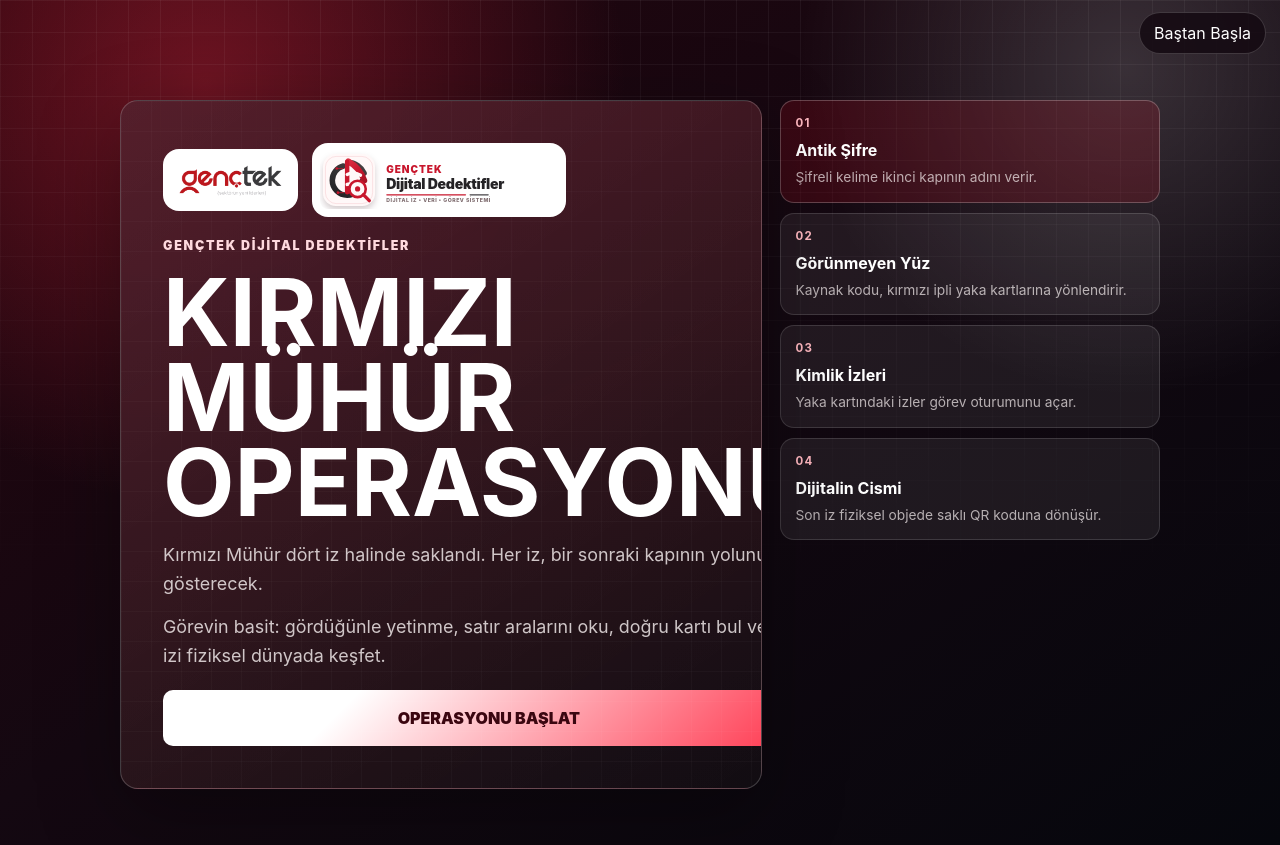
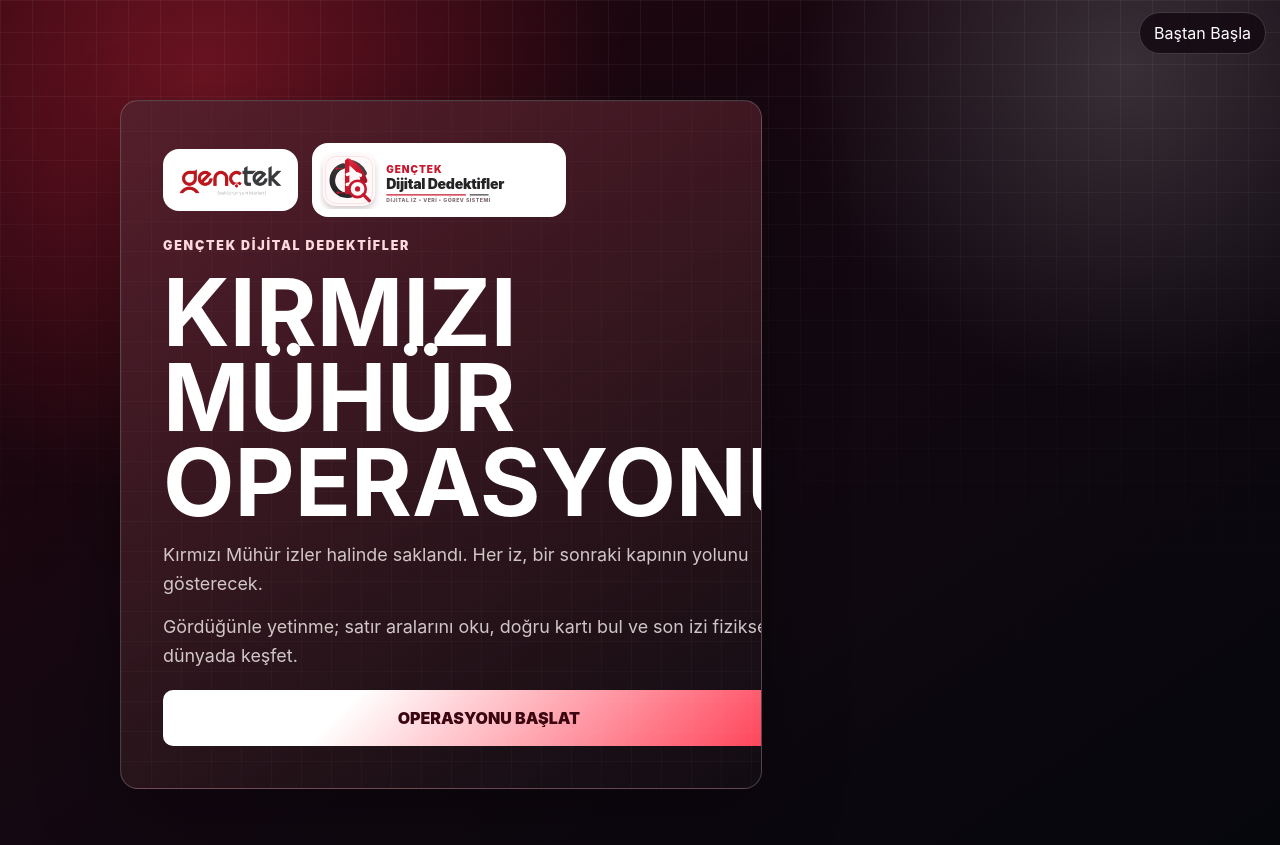
Before and after one commit to AYEXdws/genctek-dedektif, a React (Vite) app: page / in a window 1280 px wide. Built offline with nearby package versions, Linux system fonts and the light colour scheme.

Commit message:
Align chained detective experience

```diff
--- a/src/App.css
+++ b/src/App.css
@@ -1960,44 +1960,6 @@ input:focus {
   margin: 0;
 }
 
-.chain-map {
-  display: grid;
-  gap: 10px;
-  grid-template-columns: repeat(2, minmax(0, 1fr));
-}
-
-.chain-map div {
-  background: rgba(255, 255, 255, 0.07);
-  border: 1px solid rgba(255, 255, 255, 0.14);
-  border-radius: 14px;
-  display: grid;
-  gap: 6px;
-  min-width: 0;
-  padding: 14px;
-}
-
-.chain-map div.active {
-  background: rgba(209, 18, 42, 0.18);
-  border-color: rgba(255, 255, 255, 0.24);
-}
-
-.chain-map b {
-  color: #ffb8c0;
-  font-size: 0.72rem;
-  letter-spacing: 0.12em;
-}
-
-.chain-map strong {
-  color: #ffffff;
-}
-
-.chain-map p {
-  color: rgba(255, 248, 248, 0.68);
-  font-size: 0.86rem;
-  line-height: 1.4;
-  margin: 0;
-}
-
 .chain-card {
   display: grid;
   gap: 18px;
@@ -2108,7 +2070,6 @@ input:focus {
 }
 
 .success-panel h2,
-.source-bridge h2,
 .final-arrival h2,
 .inbox-header h2 {
   color: #ffffff;
@@ -2224,7 +2185,7 @@ input:focus {
 }
 
 .master-certificate {
-  aspect-ratio: 9 / 16;
+  aspect-ratio: 1346 / 898;
   background:
     linear-gradient(90deg, rgba(209, 18, 42, 0.05) 0 1px, transparent 1px),
     linear-gradient(180deg, rgba(209, 18, 42, 0.045) 0 1px, transparent 1px),
@@ -2238,21 +2199,21 @@ input:focus {
   display: grid;
   gap: 14px;
   margin: 0 auto;
-  max-width: 360px;
+  max-width: 760px;
   overflow: hidden;
   padding: 22px 20px;
   position: relative;
-  width: min(100%, 360px);
+  width: min(100%, 760px);
 }
 
 .master-certificate.is-exporting {
   aspect-ratio: auto !important;
   box-shadow: none !important;
-  height: 640px !important;
+  height: 898px !important;
   margin: 0 !important;
   max-width: none !important;
   min-height: 0 !important;
-  width: 360px !important;
+  width: 1346px !important;
 }
 
 .master-watermark {
@@ -2455,6 +2416,56 @@ input:focus {
   margin: 0;
 }
 
+.template-certificate {
+  background:
+    url("/assets/usta-dedektif-belgesi-template.png") center / 100% 100% no-repeat,
+    #fffdfb;
+  border: 0;
+  border-radius: 0;
+  display: block;
+  padding: 0;
+}
+
+.template-background-probe {
+  height: 1px;
+  left: -9999px;
+  opacity: 0;
+  pointer-events: none;
+  position: absolute;
+  top: -9999px;
+  width: 1px;
+}
+
+.template-recipient-name {
+  color: #f6f0e9;
+  filter: drop-shadow(0 2px 8px rgba(0, 0, 0, 0.82));
+  display: block;
+  font-family: Georgia, "Times New Roman", serif;
+  font-size: clamp(1.5rem, 4.3vw, 3.2rem);
+  font-weight: 950;
+  left: 50%;
+  letter-spacing: 0.08em;
+  line-height: 1.08;
+  max-width: 44%;
+  overflow-wrap: anywhere;
+  position: absolute;
+  text-align: center;
+  text-transform: uppercase;
+  top: 54%;
+  transform: translateX(-50%);
+  width: 44%;
+  z-index: 2;
+}
+
+.template-recipient-name.wide-name {
+  font-size: clamp(1.2rem, 3.3vw, 2.44rem);
+}
+
+.template-recipient-name.compact-name {
+  font-size: clamp(0.92rem, 2.6vw, 1.9rem);
+  line-height: 1.12;
+}
+
 @media (min-width: 900px) {
   .chain-home {
     grid-template-columns: minmax(0, 1.1fr) minmax(300px, 0.65fr);
@@ -2462,10 +2473,6 @@ input:focus {
 
   .chain-hero {
     grid-row: span 2;
-  }
-
-  .chain-map {
-    grid-template-columns: 1fr;
   }
 
   .mail-page {
@@ -2493,10 +2500,6 @@ input:focus {
   .brand-lockup {
     align-items: flex-start;
     flex-direction: column;
-  }
-
-  .chain-map {
-    grid-template-columns: 1fr;
   }
 
   .inbox-header {
--- a/src/App.jsx
+++ b/src/App.jsx
@@ -8,9 +8,7 @@ import {
   CHAIN_STATE_VERSION,
   CHAIN_STORAGE_KEY,
   FINAL_ROUTE,
-  hiddenPagePath,
-  MAIL_ROUTE,
-  missionSteps
+  MAIL_ROUTE
 } from "./data/chain";
 import { createBadgeId, createBadgePayload } from "./utils/badge";
 
@@ -141,7 +139,8 @@ export default function App() {
         Baştan Başla
       </button>
 
-      <section className="chain-home">
+      {state.screen === "intro" && (
+        <section className="chain-home intro-only">
           <div className="chain-hero">
             <div className="brand-lockup">
               <img alt="GençTek logosu" src={genctekLogoWide} />
@@ -152,16 +151,15 @@ export default function App() {
               <span>GENÇTEK DİJİTAL DEDEKTİFLER</span>
               <h1>KIRMIZI MÜHÜR OPERASYONU</h1>
               <p>
-              Kırmızı Mühür dört iz halinde saklandı. Her iz, bir sonraki
+                Kırmızı Mühür izler halinde saklandı. Her iz, bir sonraki
                 kapının yolunu gösterecek.
               </p>
               <p>
-              Görevin basit: gördüğünle yetinme, satır aralarını oku, doğru
-              kartı bul ve son izi fiziksel dünyada keşfet.
+                Gördüğünle yetinme; satır aralarını oku, doğru kartı bul ve
+                son izi fiziksel dünyada keşfet.
               </p>
             </div>
 
-          {state.screen === "intro" && (
             <button
               className="primary-button"
               onClick={() => updateState({ screen: "mission" })}
@@ -169,53 +167,18 @@ export default function App() {
             >
               OPERASYONU BAŞLAT
             </button>
+          </div>
+        </section>
       )}
-        </div>
-
-        <aside className="chain-map" aria-label="Operasyon izleri">
-          {missionSteps.map((step, index) => (
-            <div
-              className={index === 0 || state.cryptoSolved ? "active" : ""}
-              key={step.number}
-            >
-              <b>{step.number}</b>
-              <strong>{step.title}</strong>
-              <p>{step.text}</p>
-            </div>
-          ))}
-        </aside>
 
       {state.screen === "mission" && (
+        <section className="chain-home mission-only">
           <CryptoGate
             onSolved={() => updateState({ cryptoSolved: true })}
             solved={state.cryptoSolved}
           />
-        )}
-
-        {state.cryptoSolved && state.screen !== "mission" && (
-          <section className="chain-card source-bridge">
-            <span>GÖREV 2 / Görünmeyen Yüz</span>
-            <h2>İkinci kapı artık bu ekranda değil.</h2>
-            <p>
-              Antik Şifre'den bulduğun sayfa adına git. Bir dedektif yalnızca
-              ekranda yazanı değil, ekranı oluşturan satırları da okur.
-            </p>
-            <p>
-              Bilgisayarda kaynak kodu için Windows/Linux: Ctrl + U, Mac:
-              ⌘ + Option + U. Alternatif olarak sağ tıkla ve Sayfa Kaynağını
-              Görüntüle seçeneğini kullan.
-            </p>
-            <a
-              className="primary-button link-button"
-              href={hiddenPagePath}
-              rel="noopener noreferrer"
-              target="_blank"
-            >
-              GÖRÜNMEYEN YÜZ SAYFASINI AÇ
-            </a>
         </section>
       )}
-      </section>
     </main>
   );
 }
--- a/src/components/BadgeCreator.jsx
+++ b/src/components/BadgeCreator.jsx
@@ -2,9 +2,9 @@ import React, { useRef, useState } from "react";
 import { toPng } from "html-to-image";
 import MasterCertificate from "./MasterCertificate";
 
-const CERTIFICATE_WIDTH = 360;
-const CERTIFICATE_HEIGHT = 640;
-const CERTIFICATE_PIXEL_RATIO = 3;
+const CERTIFICATE_WIDTH = 1346;
+const CERTIFICATE_HEIGHT = 898;
+const CERTIFICATE_PIXEL_RATIO = 2;
 const MAX_NAME_LENGTH = 32;
 
 function dataUrlToBlob(dataUrl) {
--- a/src/components/CryptoGate.jsx
+++ b/src/components/CryptoGate.jsx
@@ -56,7 +56,7 @@ export default function CryptoGate({ onSolved, solved }) {
               id="gate-word"
               maxLength={32}
               onChange={(event) => setAnswer(event.target.value)}
-              placeholder="gorunmeyenyuz"
+              placeholder="Kapı adı"
               value={answer}
             />
             <button className="primary-button" type="submit">
--- a/src/components/MasterCertificate.jsx
+++ b/src/components/MasterCertificate.jsx
@@ -1,9 +1,4 @@
 import React from "react";
-import {
-  digitalDetectivesMark,
-  genctekLogoWide
-} from "../assets/logos";
-import { certificateDetails } from "../data/chain";
 
 export default function MasterCertificate({ badge, cardRef }) {
   const displayName = badge.name.trim().toLocaleUpperCase("tr-TR");
@@ -15,69 +10,15 @@ export default function MasterCertificate({ badge, cardRef }) {
         : "";
 
   return (
-    <article className="master-certificate" ref={cardRef}>
-      <div className="master-watermark">GT</div>
-      <div className="master-border" />
-
-      <header className="master-certificate-header">
-        <img alt="GençTek logosu" src={genctekLogoWide} />
-        <div>
-          <span>GENÇTEK</span>
-          <strong>{certificateDetails.title}</strong>
-        </div>
-      </header>
-
-      <section className="master-recipient">
-        <span>Katılımcı</span>
-        <strong className={nameClass}>{displayName}</strong>
-        <p>
-          Bu belge, GençTek Dijital Dedektifler: Kırmızı Mühür Operasyonu
-          kapsamında tüm izleri takip ederek son göreve ulaşan katılımcı için
-          oluşturulmuştur.
-        </p>
-      </section>
-
-      <section className="master-details">
-        <div>
-          <span>Etkinlik</span>
-          <strong>{badge.event}</strong>
-        </div>
-        <div>
-          <span>Operasyon</span>
-          <strong>{badge.operation}</strong>
-        </div>
-        <div>
-          <span>Konum</span>
-          <strong>{badge.location}</strong>
-        </div>
-        <div>
-          <span>Tarih</span>
-          <strong>{badge.date}</strong>
-        </div>
-        <div>
-          <span>Belge ID</span>
-          <strong>{badge.id}</strong>
-        </div>
-      </section>
-
-      <section className="completed-tracks" aria-label="Tamamlanan izler">
-        <span>Tamamlanan İzler</span>
-        {badge.completedAreas.map((area, index) => (
-          <div key={area}>
-            <b>{String(index + 1).padStart(2, "0")}</b>
-            <strong>{area}</strong>
-          </div>
-        ))}
-      </section>
-
-      <footer className="master-footer">
-        <div className="red-seal">
-          <img alt="" src={digitalDetectivesMark} />
-          <span>KIRMIZI MÜHÜR</span>
-          <strong>Tamamlandı</strong>
-        </div>
-        <p>{certificateDetails.footer}</p>
-      </footer>
+    <article className="master-certificate template-certificate" ref={cardRef}>
+      <img
+        alt=""
+        className="template-background-probe"
+        src="/assets/usta-dedektif-belgesi-template.png"
+      />
+      <strong className={`template-recipient-name ${nameClass}`}>
+        {displayName}
+      </strong>
     </article>
   );
 }
--- a/src/data/chain.js
+++ b/src/data/chain.js
@@ -12,29 +12,6 @@ export const PRODUCTION_FINAL_URL =
   "https://genctek-dedektif.vercel.app/usta-dedektif";
 
 export const hiddenPagePath = "/gorunmeyenyuz.html";
-
-export const missionSteps = [
-  {
-    number: "01",
-    title: "Antik Şifre",
-    text: "Şifreli kelime ikinci kapının adını verir."
-  },
-  {
-    number: "02",
-    title: "Görünmeyen Yüz",
-    text: "Kaynak kodu, kırmızı ipli yaka kartlarına yönlendirir."
-  },
-  {
-    number: "03",
-    title: "Kimlik İzleri",
-    text: "Yaka kartındaki izler görev oturumunu açar."
-  },
-  {
-    number: "04",
-    title: "Dijitalin Cismi",
-    text: "Son iz fiziksel objede saklı QR koduna dönüşür."
-  }
-];
 
 export const identityClues = {
   email: "ahmet.kurulay@gorev.genctek",
```
Also changed, not shown: public/assets/usta-dedektif-belgesi-template.png (added). Lines whose indentation alone changed are shown as unchanged.
